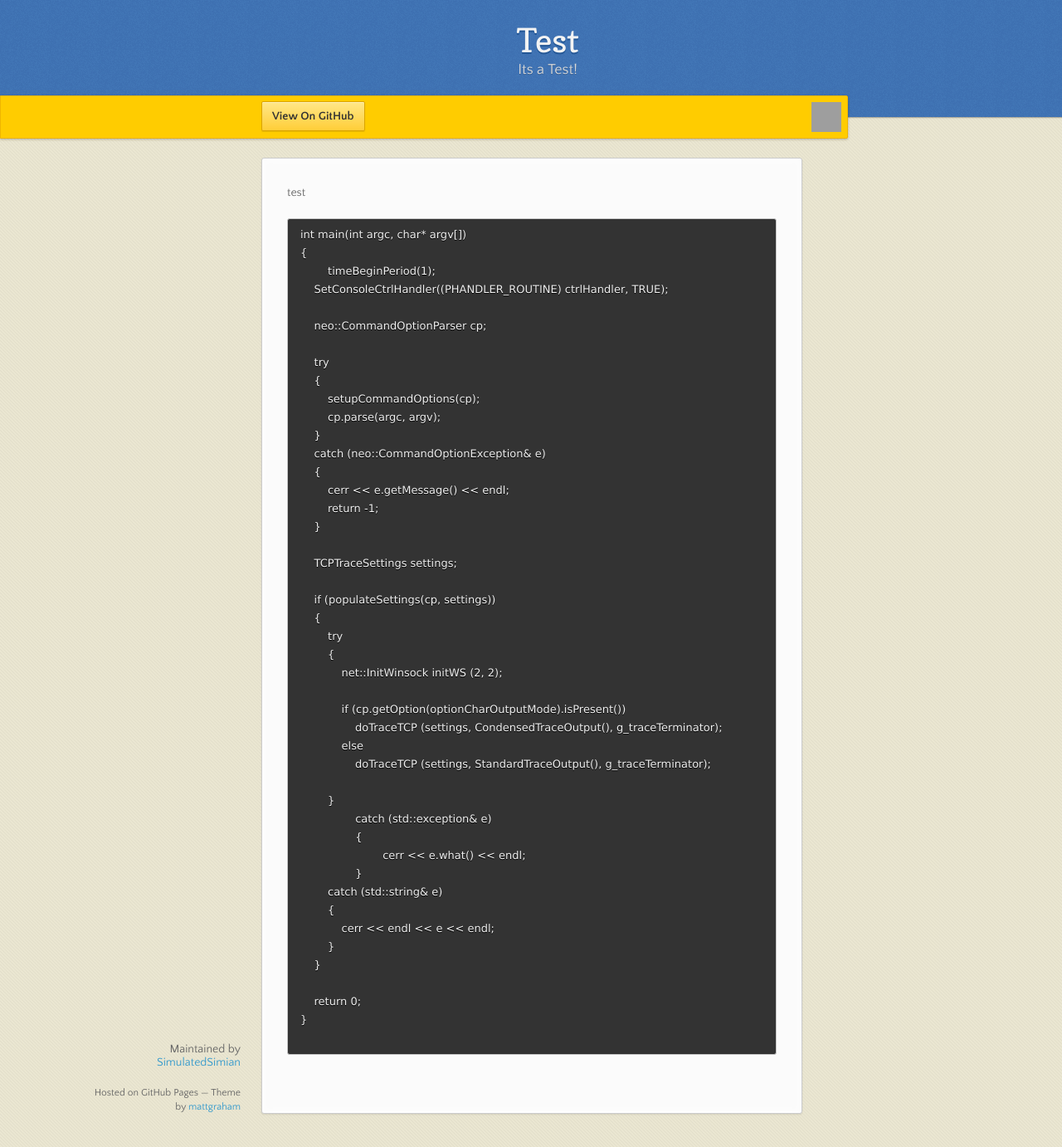
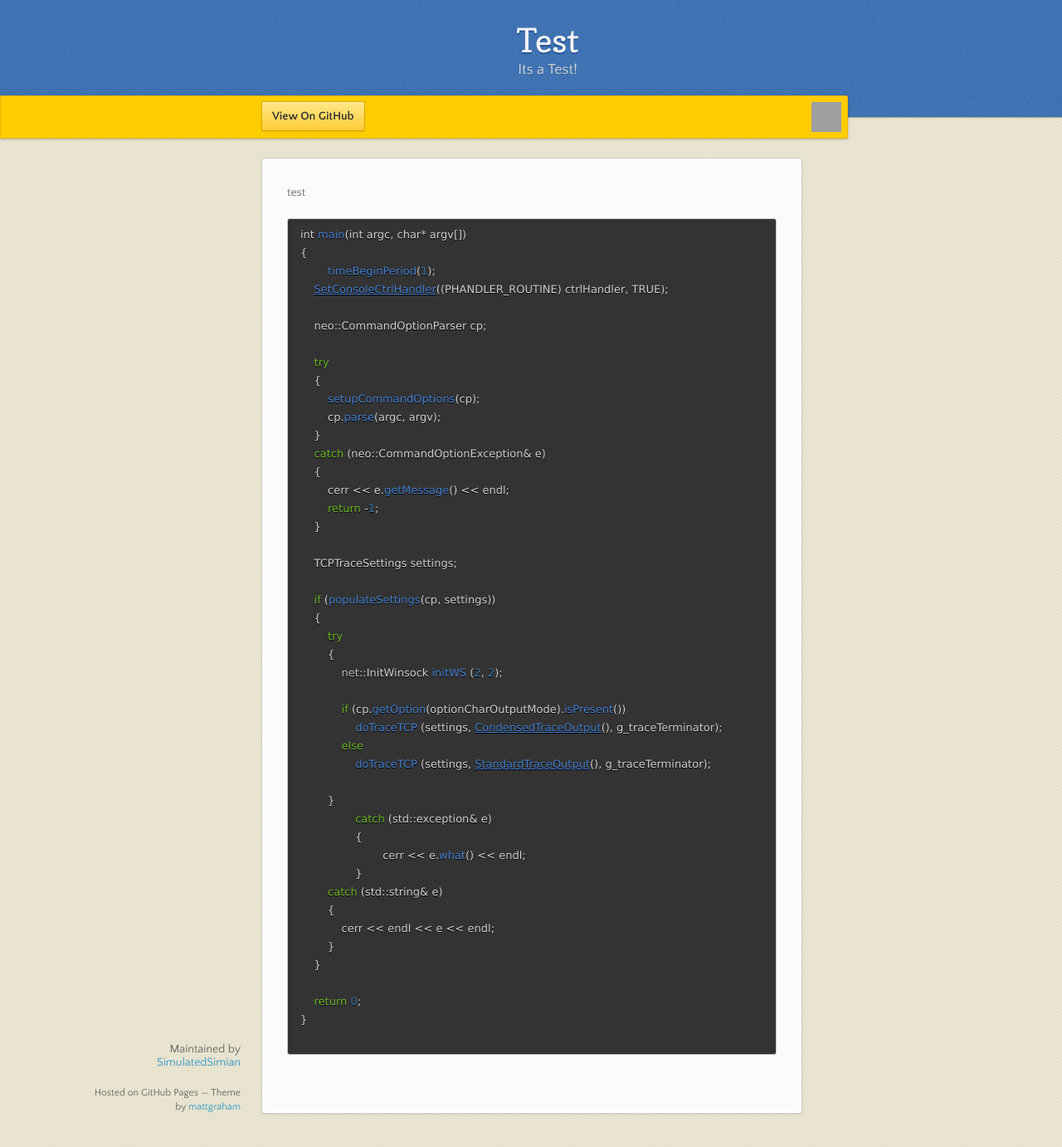
Before and after one commit to SimulatedSimian/SimulatedSimian.github.io, a Jekyll site: the page built from test.md, in a window 1280 px wide and 1382 px high. Shown: the whole window at 83% size. Built offline with Jekyll 4.4.1, drawn with Linux system fonts in a browser that asks for light colours; nearby versions of some CDN libraries; Markdown is read by kramdown in place of the engine named in the settings; grey boxes are pictures that could not be loaded.

Commit message:
Update test.md

````diff
--- a/test.md
+++ b/test.md
@@ -9,7 +9,7 @@ projectrepo: https://github.com/SimulatedSimian/
 
 test
 
-``` C++
+``` javascript
 int main(int argc, char* argv[])
 {
 	timeBeginPeriod(1);
````
